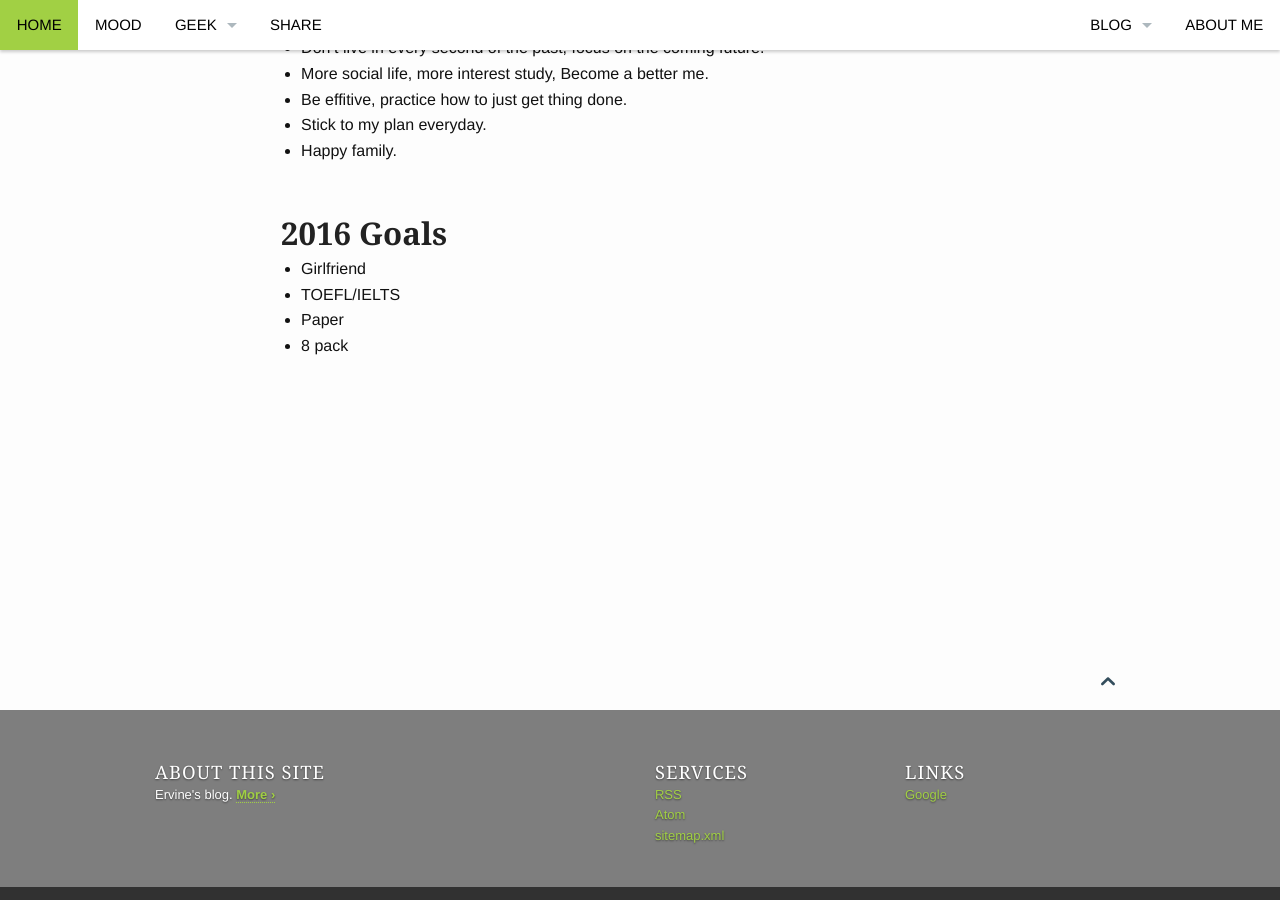
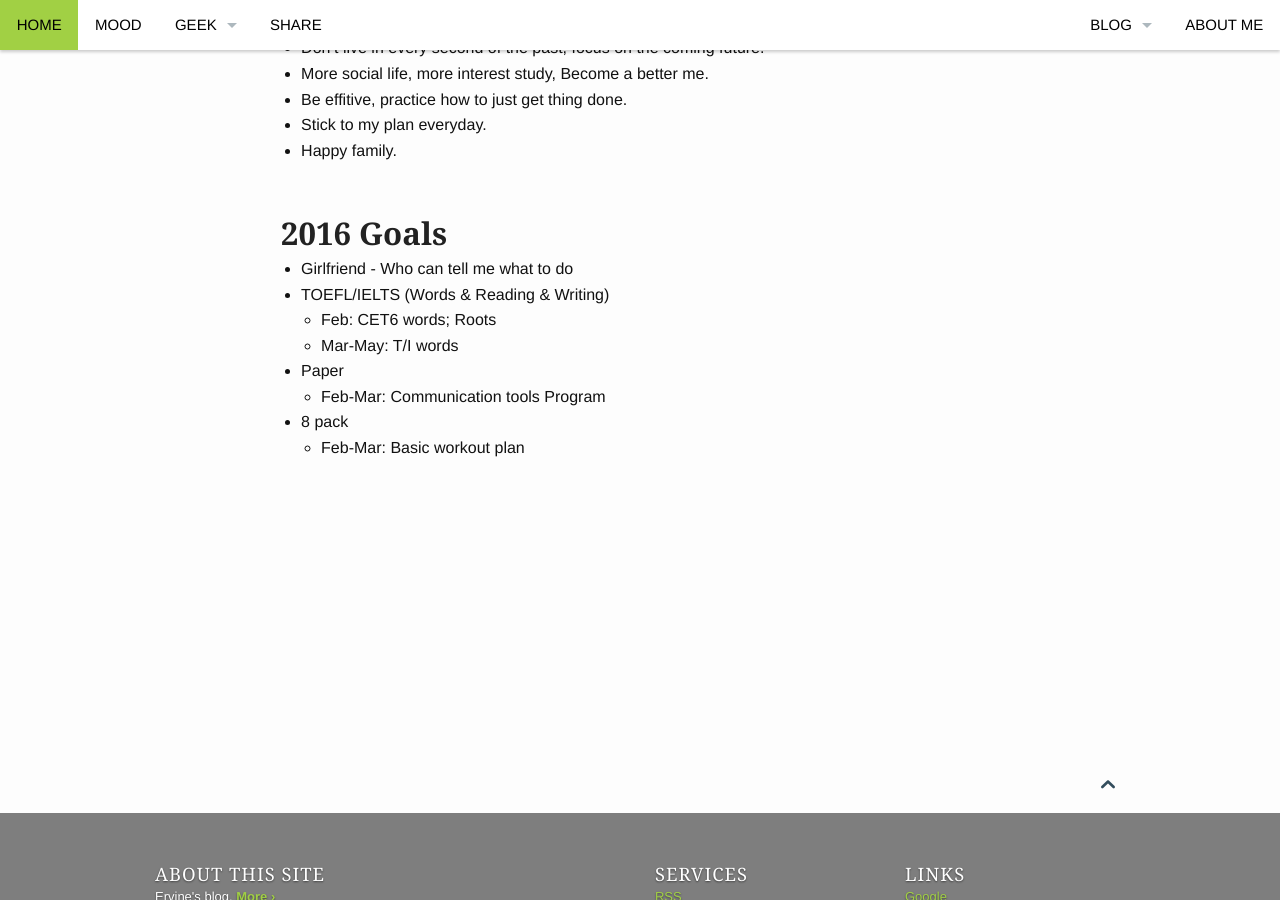
Before and after one commit to ervine/ervine-ervine.github.io, a Jekyll site: the page built from _posts/mood/2016-01-01-Hello-2016.md, in a window 1280 px wide and 900 px high, scrolled down 493 px. Built offline with Jekyll 4.4.1, drawn with Linux system fonts in a browser that asks for light colours; Markdown is read by kramdown in place of the engine named in the settings.

Commit message:
Update 2016-01-01-Hello-2016.md

```diff
--- a/_posts/mood/2016-01-01-Hello-2016.md
+++ b/_posts/mood/2016-01-01-Hello-2016.md
@@ -12,7 +12,11 @@ categories:
 * Happy family.
 
 ## **2016 Goals**
-* Girlfriend
-* TOEFL/IELTS
+* Girlfriend - Who can tell me what to do
+* TOEFL/IELTS (Words & Reading & Writing)
+    * Feb: CET6 words; Roots
+    * Mar-May: T/I words
 * Paper
+    * Feb-Mar: Communication tools Program
 * 8 pack
+    * Feb-Mar: Basic workout plan
```
